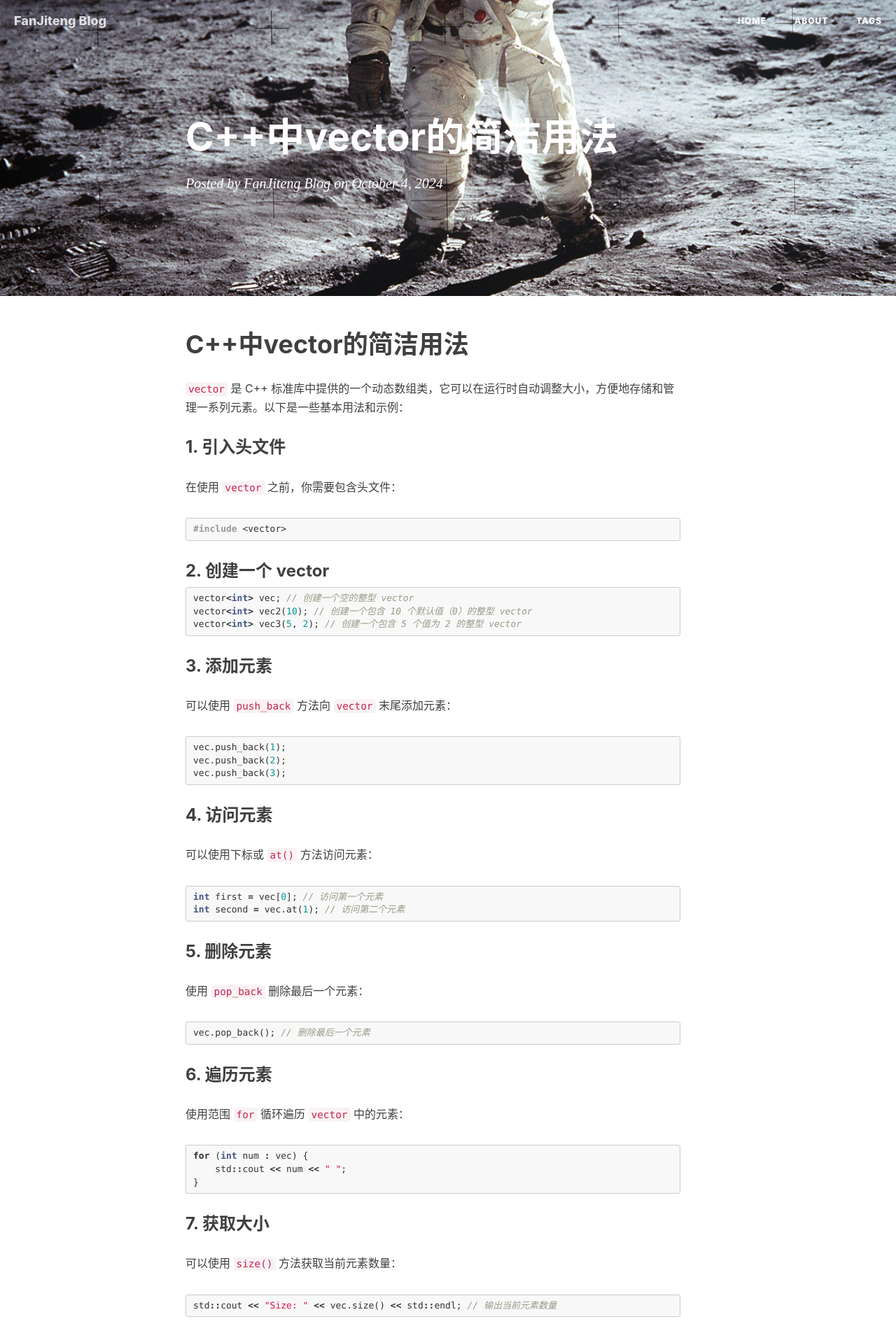
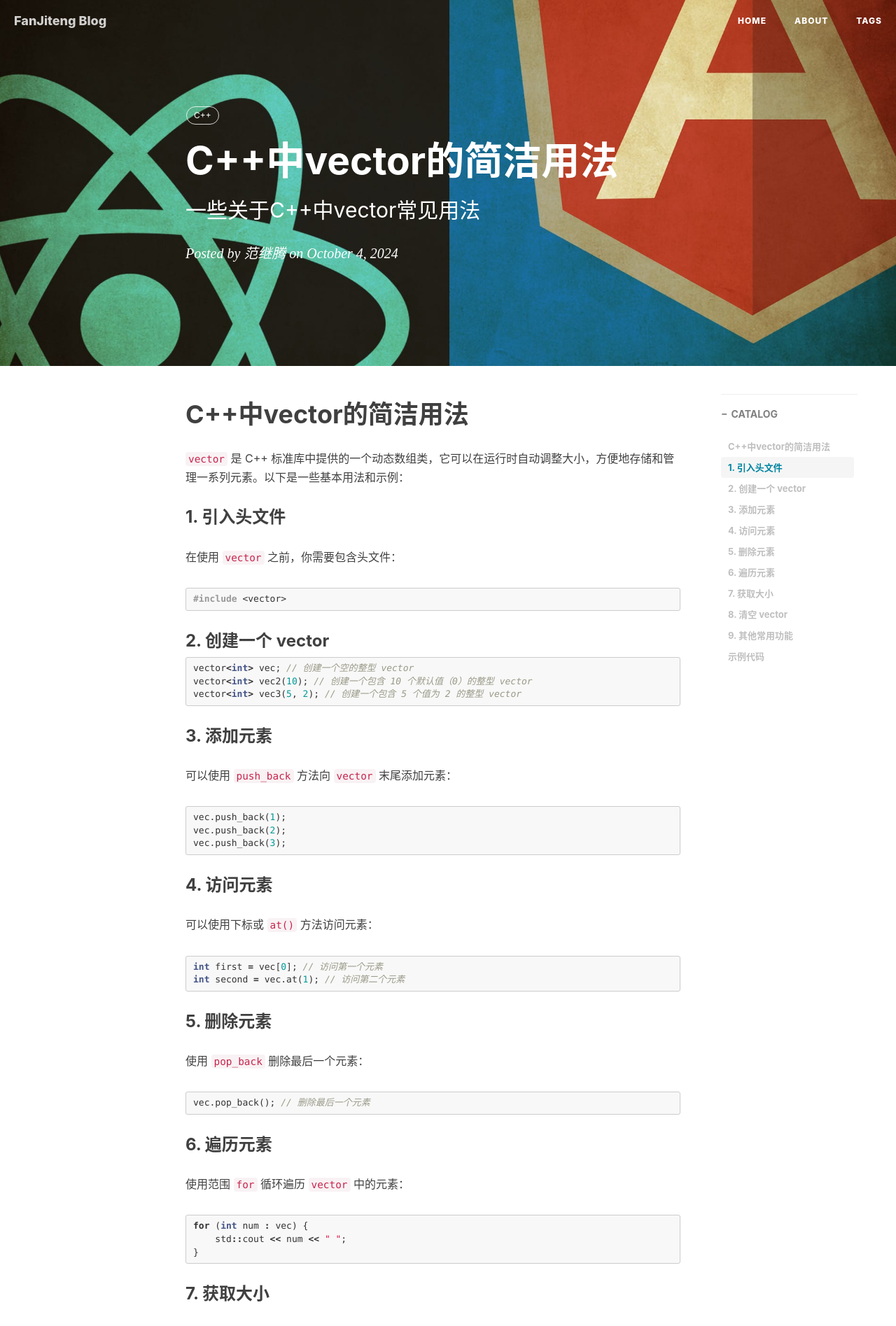
Before and after one commit to fanjiteng/fanjiteng.github.io, a Jekyll site: the page built from _posts/2024-10-04-C++中vector的简洁用法.md, in a window 1280 px wide. Shown: the top 1895 px of the page at 70% size. Built offline with Jekyll 4.4.1, drawn with Linux system fonts in a browser that asks for light colours; nearby versions of some CDN libraries; our own code applies the rules of GitHub Pages for plain Markdown files; comment, search, counter and statistics services are not loaded.

Commit message:
Update 2024-10-04-C++中vector的简洁用法.md

```diff
--- a/_posts/2024-10-04-C++中vector的简洁用法.md
+++ b/_posts/2024-10-04-C++中vector的简洁用法.md
@@ -1,3 +1,16 @@
+---
+layout:     post
+title:      C++中vector的简洁用法
+subtitle:   一些关于C++中vector常见用法
+date:       2024-10-04
+author:     范继腾
+header-img: img/post-bg-re-vs-ng2.jpg
+catalog: true
+tags:
+    - C++
+
+---
+
 # C++中vector的简洁用法
 
 `vector` 是 C++ 标准库中提供的一个动态数组类，它可以在运行时自动调整大小，方便地存储和管理一系列元素。以下是一些基本用法和示例：
```
